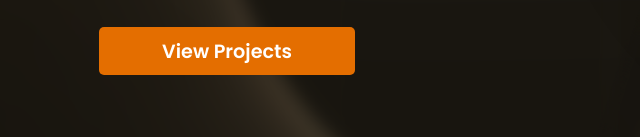
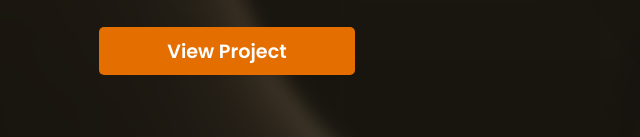
Before and after one commit to PaxRock/PaxRock.github.io, a plain HTML site: page index.html in a window 1280 px wide. Shown: the part 660-797 px from the top of the page, 0-640 px from the left. Drawn offline with nearby package versions, Linux system fonts and the light colour scheme.

Commit message:
chnaged some text

```diff
--- a/index.html
+++ b/index.html
@@ -55,7 +55,7 @@
                     <a href="#" data-aos="fade-up" data-aos-duration="1500" data-aos-delay="1600"><i class="fa-brands fa-twitter"></i></a>
                 </div>
                 <div class="btn" data-aos="zoom-out" data-aos-duration="1500" data-aos-delay="1800">
-                    <button>View Projects</button>
+                    <button>View Project</button>
                 </div>
             </div>
             <div class="image" data-aos="zoom-in" data-aos-duration="3000">
```
